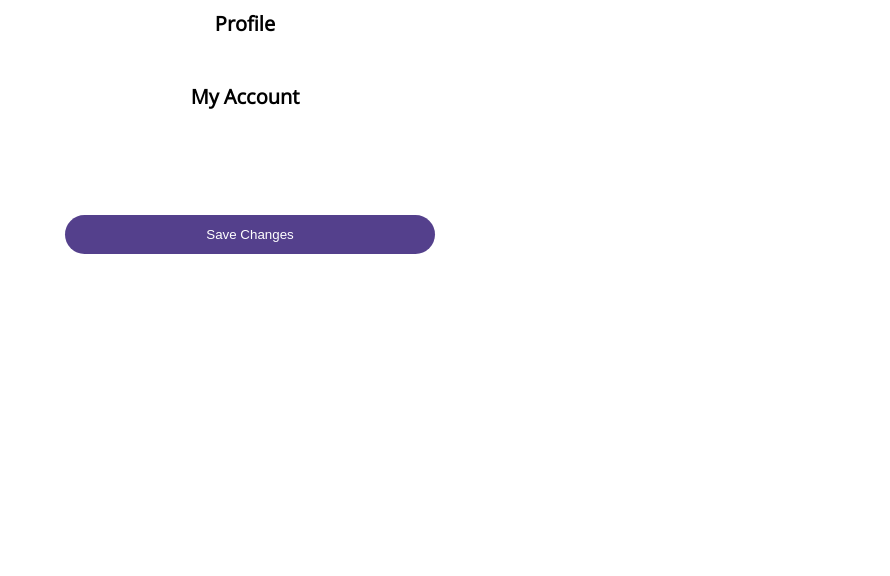
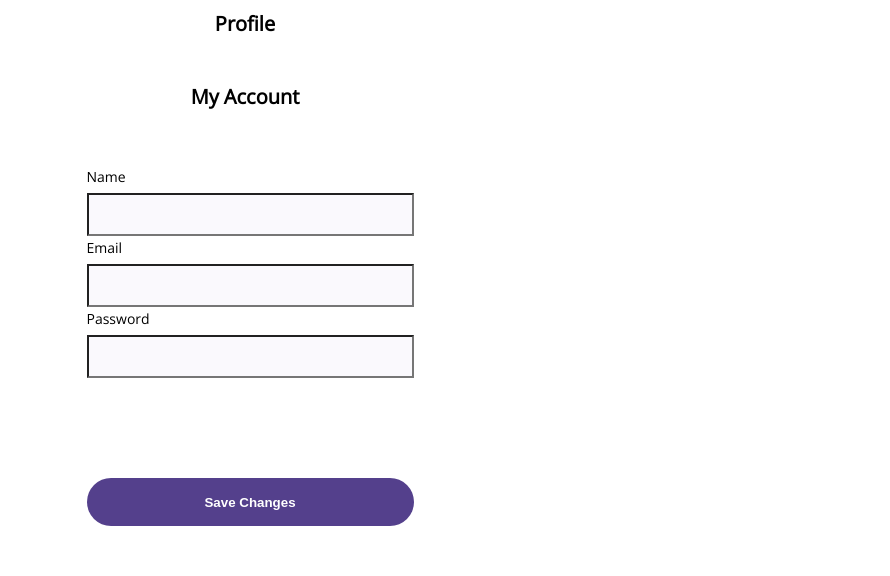
Before and after one commit to RasheedBShaik/bazar, a React (Create React App) app: page /bazar/profile in a window 1280 px wide. Shown: the top 576 px of the page, without its empty margins (390-1280 px from the left). Built offline with nearby package versions, Linux system fonts and the light colour scheme.

Commit message:
add profile page and can change account details

```diff
--- a/package.json
+++ b/package.json
@@ -12,6 +12,7 @@
     "react-dom": "^18.2.0",
     "react-router-dom": "^7.5.0",
     "react-scripts": "^5.0.1",
+    "react-swipeable": "^7.0.2",
     "web-vitals": "^2.1.4"
   },
   "scripts": {
--- a/src/App.css
+++ b/src/App.css
@@ -252,12 +252,12 @@ input {
 .carousel-item.active {
   display: flex;
   gap: 70px;
-  max-width: 375px;
-  width: 375px;
+  justify-content: center;
   aspect-ratio: 327/146;
 }
 .carousel-item {
   display: none;
+  transition: opacity 0.5s ease;
 }
 .Homecarousel {
   margin-top: 49px;
@@ -271,9 +271,7 @@ input {
   justify-content: space-around;
   margin-left: 23px;
 }
-.HomecarouselImage {
-  margin-right: 23px;
-}
+
 .carouselOffer {
   font-size: 20px;
   font-weight: bold;
@@ -281,7 +279,7 @@ input {
 .carouselOrder {
   cursor: pointer;
   background-color: #54408c;
-  width: fit-content;
+  width: 150px;
   padding: 8px 24px;
   color: white;
   border-radius: 48px;
@@ -483,7 +481,8 @@ input {
 }
 .myAccount {
   margin-top: 73px;
-  max-width: 375px;
+  /* max-width: 375px; */
+  /* margin-bottom: 100px; */
   width: 100%;
   font-size: 20px;
   font-weight: bold;
@@ -495,6 +494,37 @@ input {
   padding-top: 10px;
   background-color: white;
   align-items: center;
+}
+.pageContent {
+  max-width: 327px;
+  width: 100%;
+  margin-top: 150px;
+}
+
+.saveChanges {
+  cursor: pointer;
+  background-color: #54408c;
+  width: 100%;
+  max-width: 327px;
+  height: 48px;
+  font-weight: bold;
+  display: flex;
+  align-items: center;
+  justify-content: center;
+  color: white;
+  border-radius: 48px;
+  margin-bottom: 24px;
+  margin-top: 100px;
+  border: none;
+}
+label {
+  font-size: 14px;
+}
+.userDetails {
+  max-width: 327px;
+  width: 100%;
+  padding: 12px 16px;
+  background-color: #faf9fd;
 }
 @media (max-width: 480px) {
   .bookInTopOfWeek,
@@ -514,7 +544,6 @@ input {
     padding: 2px 3px;
     margin-top: 30px;
     text-align: center;
-    width: 140px;
   }
   .HomeBody {
     margin-top: 20px;
--- a/src/SignIn/SignIn.jsx
+++ b/src/SignIn/SignIn.jsx
@@ -5,7 +5,7 @@ import axios from "axios";
 const SignIn = () => {
   const navigate = useNavigate();
   const [showPassword, setShowPassword] = useState(false);
-  const [data, setData] = useState([]);
+  const [data, setData] = useState({});
   const [email, setEmail] = useState("");
   const [password, setPassword] = useState("");
   const [error, setError] = useState("");
@@ -16,7 +16,7 @@ const SignIn = () => {
     axios
       .get("https://bazar-7752a-default-rtdb.firebaseio.com/User.json")
       .then((response) => {
-        setData(response.data);
+        setData(response.data || {});
         setLoading(false);
       })
       .catch((error) => {
@@ -24,18 +24,6 @@ const SignIn = () => {
         setLoading(false);
       });
   }, []);
-
-  const goBack = () => {
-    navigate("/");
-  };
-
-  const goToSignUp = () => {
-    navigate("/signup");
-  };
-
-  const forgetpass = () => {
-    navigate("/forgetpass");
-  };
 
   const handleSubmit = (e) => {
     e.preventDefault();
@@ -45,29 +33,49 @@ const SignIn = () => {
       return;
     }
 
-    const user = Object.values(data).find(
-      (user) => user.email === email && user.password === password,
-    );
+    let foundUser = null;
+    let foundKey = null;
 
-    if (user) {
-      console.log("User authenticated:", user);
+    for (const [key, user] of Object.entries(data)) {
+      if (user.email === email && user.password === password) {
+        foundUser = user;
+        foundKey = key;
+        break;
+      }
+    }
+
+    if (foundUser && foundKey) {
+      console.log("User authenticated:", foundUser);
+
+      // Save key and user info to localStorage
+      localStorage.setItem("userKey", foundKey);
+      localStorage.setItem("userName", foundUser.name);
+      localStorage.setItem("userEmail", foundUser.email);
+
       navigate("/home");
     } else {
       setError("Invalid email or password.");
     }
   };
 
+  const goBack = () => navigate("/");
+  const goToSignUp = () => navigate("/signup");
+  const forgetpass = () => navigate("/forgetpass");
+
   return (
     <div className="container3">
       {loading ? (
-        <div>Loading...</div>
+        <div
+          style={{
+            display: "flex",
+            alignItems: "center",
+            justifyContent: "center",
+          }}>
+          Loading...
+        </div>
       ) : (
         <>
-          {error && (
-            <div style={{ color: "red" }} className="error">
-              {error}
-            </div>
-          )}
+          {error && <div style={{ color: "red" }}>{error}</div>}
 
           <div className="container3Head">
             <img
@@ -80,12 +88,11 @@ const SignIn = () => {
               <div className="greetingHeading">Welcome Back 👋</div>
               <span>Sign in to your account</span>
             </div>
-            <br />
           </div>
 
           <form onSubmit={handleSubmit}>
             <div className="email">
-              <div>Email</div>
+              <label>Email</label>
               <input
                 className="input"
                 type="text"
@@ -94,8 +101,9 @@ const SignIn = () => {
                 onChange={(e) => setEmail(e.target.value)}
               />
             </div>
+
             <div className="password">
-              <div>Password</div>
+              <label>Password</label>
               <div className="eyeContainer">
                 <input
                   className="input"
@@ -107,33 +115,38 @@ const SignIn = () => {
                 <img
                   className="eye-icon"
                   src="images/signin/Password-Outline.png"
-                  alt="Toggle Password Visibility"
+                  alt="Toggle Password"
                   onClick={() => setShowPassword((prev) => !prev)}
                 />
               </div>
             </div>
+
             <div className="forgetPassword" onClick={forgetpass}>
               Forget Password
             </div>
-            <button style={{ border: "none" }} type="submit" className="login">
+
+            <button type="submit" className="login" style={{ border: "none" }}>
               Login
             </button>
+
             <div className="signUp">
               <span>Don’t have an account?</span>
               <span className="signupcolor" onClick={goToSignUp}>
                 Sign Up
               </span>
             </div>
+
             <div className="OrWith">
               <span>Or with</span>
             </div>
+
             <div className="otherApps">
               <div className="otherAppsContent">
-                <img src="images/signin/Google-logo.png" alt="Google Logo" />
+                <img src="images/signin/Google-logo.png" alt="Google" />
                 <div>Sign in with Google</div>
               </div>
               <div className="otherAppsContent">
-                <img src="images/signin/Apple-logo.png" alt="Apple Logo" />
+                <img src="images/signin/Apple-logo.png" alt="Apple" />
                 <div>Sign in with Apple</div>
               </div>
             </div>
--- a/src/profile/Profile.jsx
+++ b/src/profile/Profile.jsx
@@ -1,23 +1,117 @@
-// import { useNavigate } from "react-router-dom";
-// import React, { useEffect, useState } from "react";
+import React, { useState, useEffect } from "react";
 import { Link } from "react-router-dom";
+import axios from "axios";
 
 const Profile = () => {
+  const [name, setName] = useState("");
+  const [mail, setMail] = useState("");
+  const [password, setPassword] = useState("");
+  const [userKey, setUserKey] = useState(null);
+
+  useEffect(() => {
+    const storedKey = localStorage.getItem("userKey");
+    if (!storedKey) {
+      console.error("No user key found in localStorage");
+      return;
+    }
+
+    setUserKey(storedKey);
+    loadUserData(storedKey);
+  }, []);
+
+  // Load data from Firebase
+  const loadUserData = (key) => {
+    const userUrl = `https://bazar-7752a-default-rtdb.firebaseio.com/User/${key}.json`;
+    axios
+      .get(userUrl)
+      .then((response) => {
+        const data = response.data;
+        if (data) {
+          setName(data.name || "");
+          setMail(data.email || "");
+          setPassword(data.password || "");
+        }
+      })
+      .catch((error) => {
+        console.error("Failed to load user data:", error);
+      });
+  };
+
+  // Save updated data to Firebase
+  const handleSaveChanges = () => {
+    if (!userKey) {
+      alert("User key not found.");
+      return;
+    }
+
+    const updatedUser = {
+      name,
+      email: mail,
+      password,
+    };
+
+    const userUrl = `https://bazar-7752a-default-rtdb.firebaseio.com/User/${userKey}.json`;
+
+    axios
+      .patch(userUrl, updatedUser)
+      .then(() => {
+        console.log("User data updated successfully");
+        alert("Changes saved successfully!");
+      })
+      .catch((error) => {
+        console.error("Failed to update user data:", error);
+        alert("Failed to save changes");
+      });
+  };
+
   return (
     <div className="container3">
       <div className="homeHead">
         <div className="headhome">Profile</div>
       </div>
 
+      <div className="pageContent">
+        <div>
+          <label>Name</label>
+          <br />
+          <input
+            className="userDetails"
+            type="text"
+            value={name}
+            onChange={(e) => setName(e.target.value)}
+          />
+        </div>
+
+        <div>
+          <label>Email</label>
+          <br />
+          <input
+            className="userDetails"
+            type="text"
+            value={mail}
+            onChange={(e) => setMail(e.target.value)}
+          />
+        </div>
+
+        <div>
+          <label>Password</label>
+          <br />
+          <input
+            className="userDetails"
+            type="text"
+            value={password}
+            onChange={(e) => setPassword(e.target.value)}
+          />
+        </div>
+      </div>
+
       <div className="myAccount">My Account</div>
-      <button
-        style={{ border: "none", marginTop: "200px" }}
-        type="submit"
-        className="login">
+
+      <button type="submit" className="saveChanges" onClick={handleSaveChanges}>
         Save Changes
       </button>
+
       <div className="bottomBar">
-        {/* Home */}
         <Link to="/home" className="bottomBarItem">
           <div className="bottomBarItemHome">
             <img src={"images/homepage/bottombar/Home-Fill.png"} alt="Home" />
@@ -25,7 +119,6 @@ const Profile = () => {
           </div>
         </Link>
 
-        {/* Category */}
         <Link to="/category" className="bottomBarItem">
           <div className="bottombarItemCategory">
             <img
@@ -36,15 +129,13 @@ const Profile = () => {
           </div>
         </Link>
 
-        {/* Cart */}
-        <Link to={"/cart"} className="bottomBarItem">
+        <Link to="/cart" className="bottomBarItem">
           <div className="bottombarItemCart">
             <img src={"images/homepage/bottombar/Cart-Fill.png"} alt="Cart" />
             <div style={{ color: "#A6A6A6" }}>Cart</div>
           </div>
         </Link>
 
-        {/* Profile */}
         <Link to="/profile" className="bottomBarItem">
           <div className="bottombarItemProfile">
             <img
```
Also changed, not shown: src/home/Home.jsx (+42 -60 lines), 1 other file (tests, documents, lock files or other folders).
